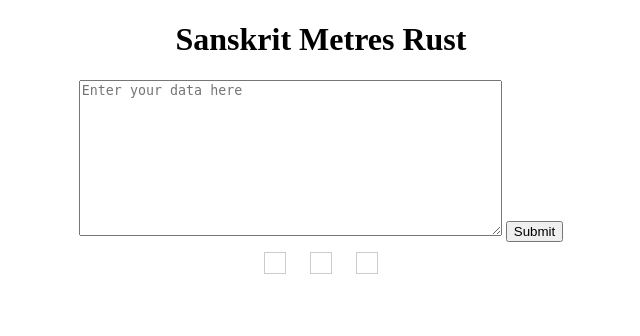
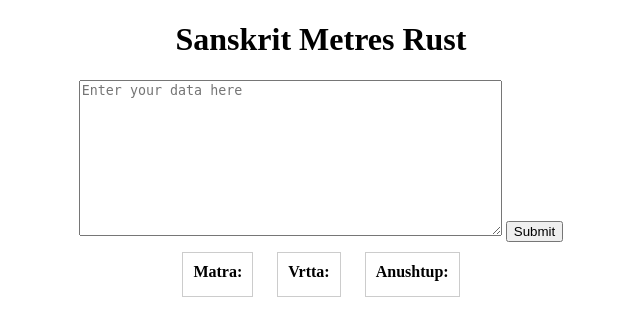
Before and after one commit to MSSRPRAD/Chandas, a Flask app: page / in a window 1280 px wide. Shown: the top 336 px of the page, without its empty margins (319-959 px from the left). Run offline with Flask 3, Linux system fonts and the light colour scheme.

Commit message:
Some style changes

```diff
--- a/demo/templates/index.html
+++ b/demo/templates/index.html
@@ -14,6 +14,15 @@
             border: 1px solid #ccc;
             vertical-align: top;
         }
+
+        .response-title {
+            font-weight: bold;
+            margin-bottom: 5px;
+        }
+
+        .response-content {
+            white-space: pre-line;
+        }
     </style>
 </head>
 <body>
@@ -25,13 +34,16 @@
         </form>
         <div id="responseDiv">
             <div class="response-column" id="matraColumn">
-                <!-- The 'resp_matra' response will be displayed here -->
+                <div class="response-title">Matra:</div>
+                <div class="response-content" id="matraContent"></div>
             </div>
             <div class="response-column" id="vrttaColumn">
-                <!-- The 'resp_vrtta' response will be displayed here -->
+                <div class="response-title">Vrtta:</div>
+                <div class="response-content" id="vrttaContent"></div>
             </div>
             <div class="response-column" id="anushtupColumn">
-                <!-- The 'resp_anust' response will be displayed here -->
+                <div class="response-title">Anushtup:</div>
+                <div class="response-content" id="anushtupContent"></div>
             </div>
         </div>
     </div>
@@ -49,14 +61,14 @@
             })
             .then(response => response.json())
             .then(data => {
-                const matraColumn = document.getElementById('matraColumn');
-                matraColumn.innerText = 'Matra: ' + data.matra;
+                const matraContent = document.getElementById('matraContent');
+                matraContent.innerText = data.matra;
 
-                const vrttaColumn = document.getElementById('vrttaColumn');
-                vrttaColumn.innerText = 'Vrtta: ' + data.vrtta;
+                const vrttaContent = document.getElementById('vrttaContent');
+                vrttaContent.innerText = data.vrtta;
 
-                const anushtupColumn = document.getElementById('anushtupColumn');
-                anushtupColumn.innerText = 'Anushtup: ' + data.anushtup;
+                const anushtupContent = document.getElementById('anushtupContent');
+                anushtupContent.innerText = data.anushtup;
             })
             .catch(error => console.error('Request failed:', error));
         });
```
Also changed, not shown: demo/requirements.txt (added, +9 -0 lines), Readme.md.
